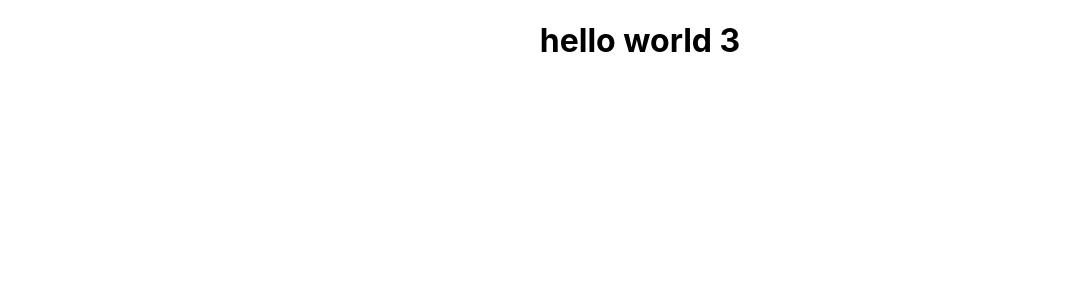
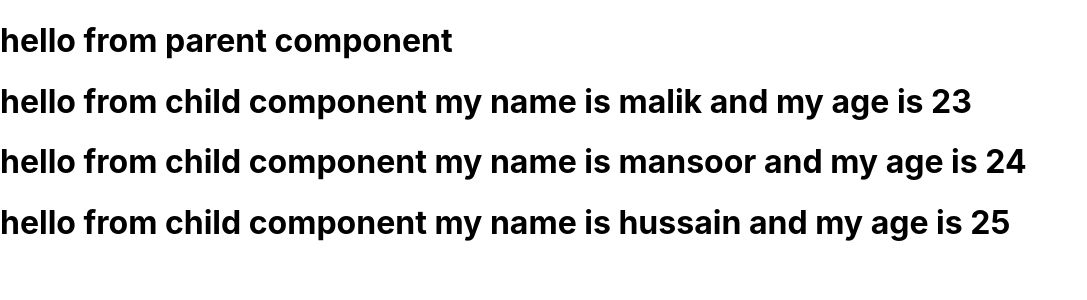
Before and after one commit to MalikMansoorHussain/react-app-1, a React (Create React App) app: page / in a window 1280 px wide. Shown: the top 300 px of the page, without its empty margins (0-1087 px from the left). Built offline with nearby package versions, Linux system fonts and the light colour scheme.

Commit message:
react parent child realtion

```diff
--- a/src/App.js
+++ b/src/App.js
@@ -1,12 +1,14 @@
 import React from 'react';
-
+import Child1 from "./child1";
 import './App.css';
 
 function App() {
   return (
-    <div className="App">
-      <h1>hello world 3</h1>
-
+    <div>
+    <h1>hello from parent component</h1>
+    <Child1 name="malik" age="23"/>
+    <Child1 name="mansoor" age="24"/>
+    <Child1 name="hussain" age="25"/>
     </div>
   );
 }
--- /dev/null
+++ b/src/child1.js
@@ -0,0 +1,7 @@
+import React from "react";
+
+function Child1(abc){
+return <h1>hello from child component my name is {abc.name} and my age is {abc.age}</h1>
+}
+
+export default Child1;
```
